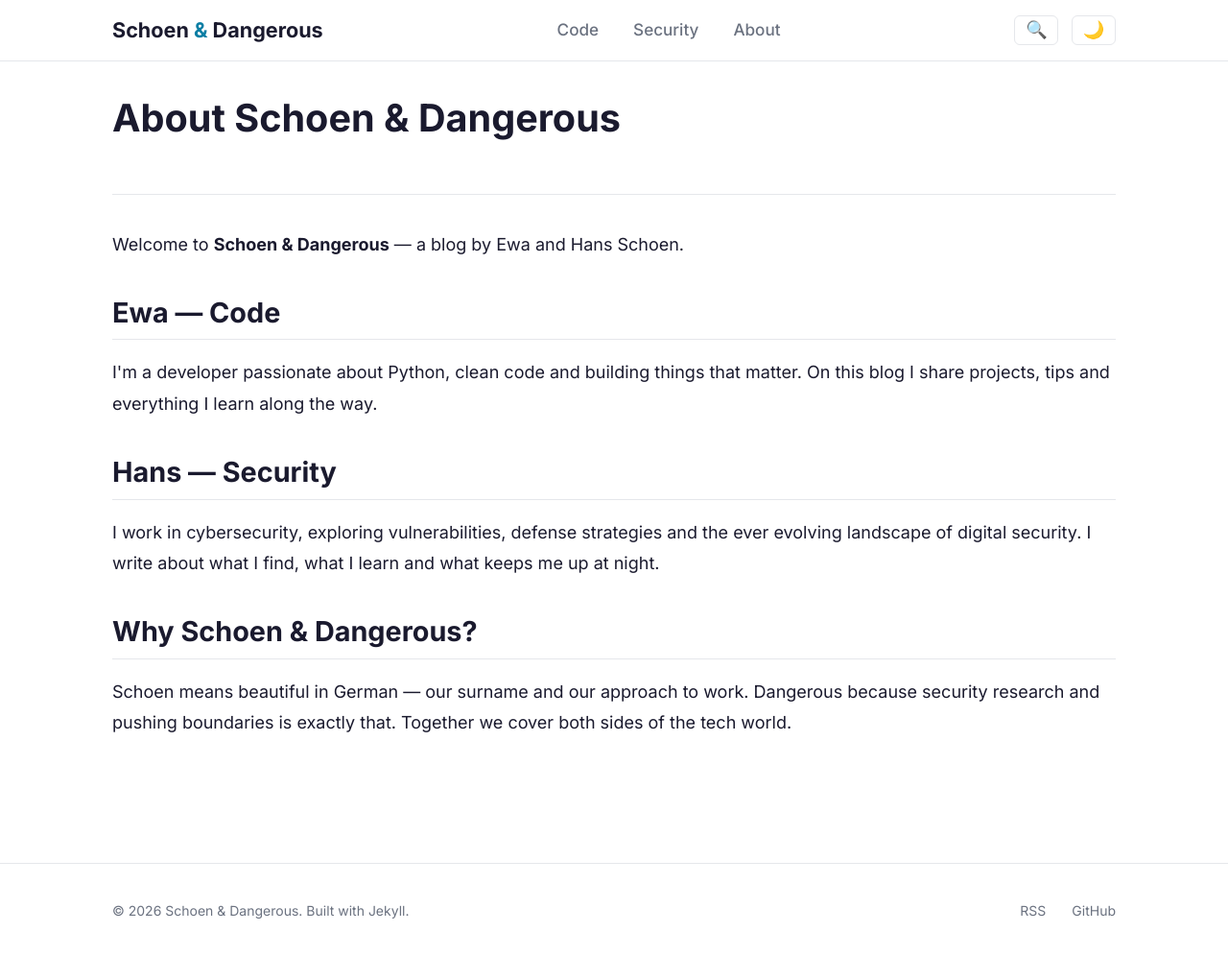
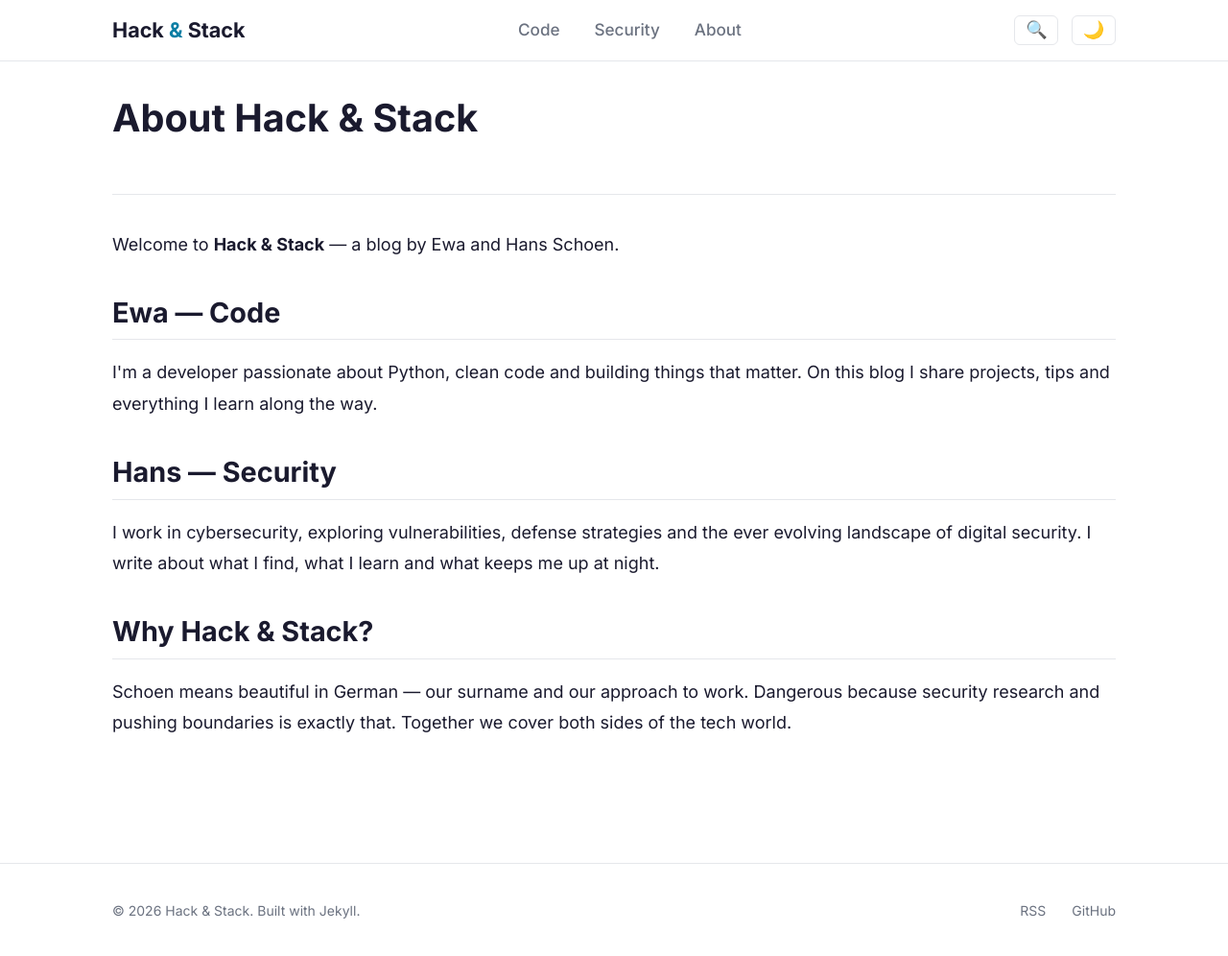
Before and after one commit to ewa-schoen/techblog, a Jekyll site: the page built from about.markdown, in a window 1280 px wide and 997 px high. Shown: the whole window at 96% size. Built offline with Jekyll 4.4.1, drawn with Linux system fonts in a browser that asks for light colours.

Commit message:
Changing page title

```diff
--- a/_config.yml
+++ b/_config.yml
@@ -1,4 +1,4 @@
-title: Schoen & Dangerous
+title: Hack & Stack
 email: zorpalopod@gmail.com
 description: >-
   Personal blog about technology, life and everything in between.
--- a/_includes/header.html
+++ b/_includes/header.html
@@ -2,7 +2,7 @@
     <div class="header-inner">
 
         <a class="site-title" href="{{ '/' | relative_url }}">
-            Schoen <span>&amp;</span> Dangerous
+            Hack <span>&amp;</span> Stack
         </a>
 
         <nav class="site-nav" id="site-nav">
--- a/_posts/code/2026-02-22-welcome-to-schoen-and-dangerous.markdown
+++ b/_posts/code/2026-02-22-welcome-to-schoen-and-dangerous.markdown
@@ -1,13 +1,13 @@
 ---
 layout: post
-title: "Welcome to Schoen & Dangerous"
+title: "Welcome to Hack & Stack"
 date: 2026-02-22
 categories: [code]
 author: Ewa Schoen
 author_key: ewa
 ---
 
-Welcome to **Schoen & Dangerous** — a blog by Ewa and Hans Schoen.
+Welcome to **Hack & Stack** — a blog by Ewa and Hans Schoen.
 
 This is where I'll be sharing Python projects, programming tips and everything I learn along the way as a developer.
 
--- a/_posts/security/2026-02-22-welcome-to-security.markdown
+++ b/_posts/security/2026-02-22-welcome-to-security.markdown
@@ -7,7 +7,7 @@ author: Hans Schoen
 author_key: hans
 ---
 
-Welcome to the **Security** section of Schoen & Dangerous.
+Welcome to the **Security** section of Hack & Stack.
 
 This is where I'll be sharing cybersecurity research, insights and everything I encounter in the ever evolving world of digital security.
 
--- a/about.markdown
+++ b/about.markdown
@@ -5,12 +5,12 @@ title: About
 
 <div class="post">
   <div class="post-header">
-    <h1 class="post-header-title">About Schoen & Dangerous</h1>
+    <h1 class="post-header-title">About Hack & Stack</h1>
   </div>
 
   <div class="post-content">
     <p>
-      Welcome to <strong>Schoen & Dangerous</strong> — a blog by Ewa and Hans Schoen.
+      Welcome to <strong>Hack & Stack</strong> — a blog by Ewa and Hans Schoen.
     </p>
 
     <h2>Ewa — Code</h2>
@@ -25,7 +25,7 @@ title: About
       landscape of digital security. I write about what I find, what I learn and what keeps me up at night.
     </p>
 
-    <h2>Why Schoen & Dangerous?</h2>
+    <h2>Why Hack & Stack?</h2>
     <p>
       Schoen means beautiful in German — our surname and our approach to work.
       Dangerous because security research and pushing boundaries is exactly that.
--- a/index.html
+++ b/index.html
@@ -7,7 +7,7 @@ title: Home
 <section class="hero">
     <canvas id="hero-canvas"></canvas>
     <div class="hero-content">
-        <h1 class="hero-title">Schoen <span>&amp;</span> Dangerous</h1>
+        <h1 class="hero-title">Hack <span>&amp;</span> Stack</h1>
         <p class="hero-tagline">Python, code and cybersecurity — written by Ewa and Hans Schoen.</p>
         <div class="hero-buttons">
             <a href="{{ '/code' | relative_url }}" class="btn btn-primary">Explore Code</a>
```
